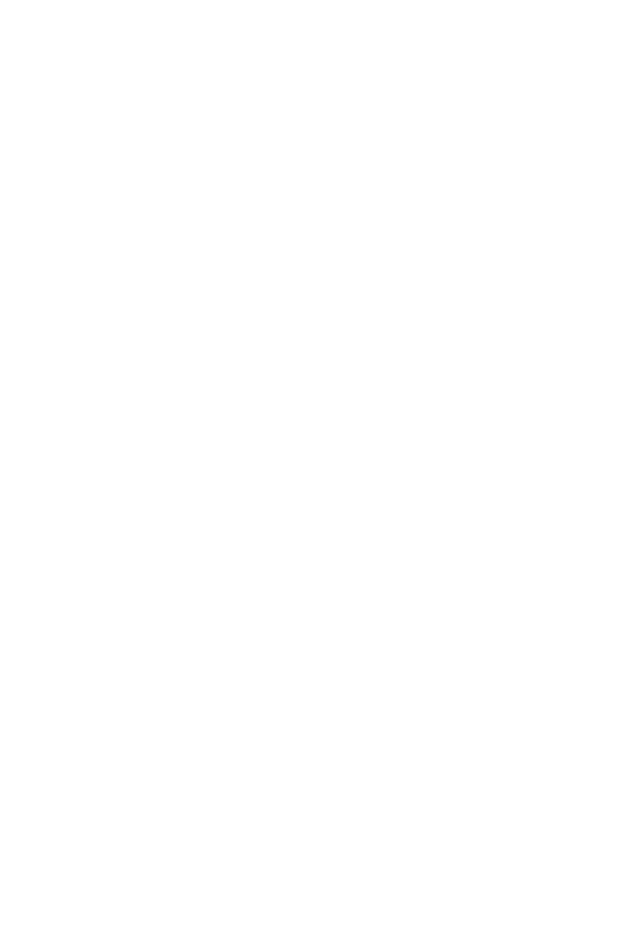
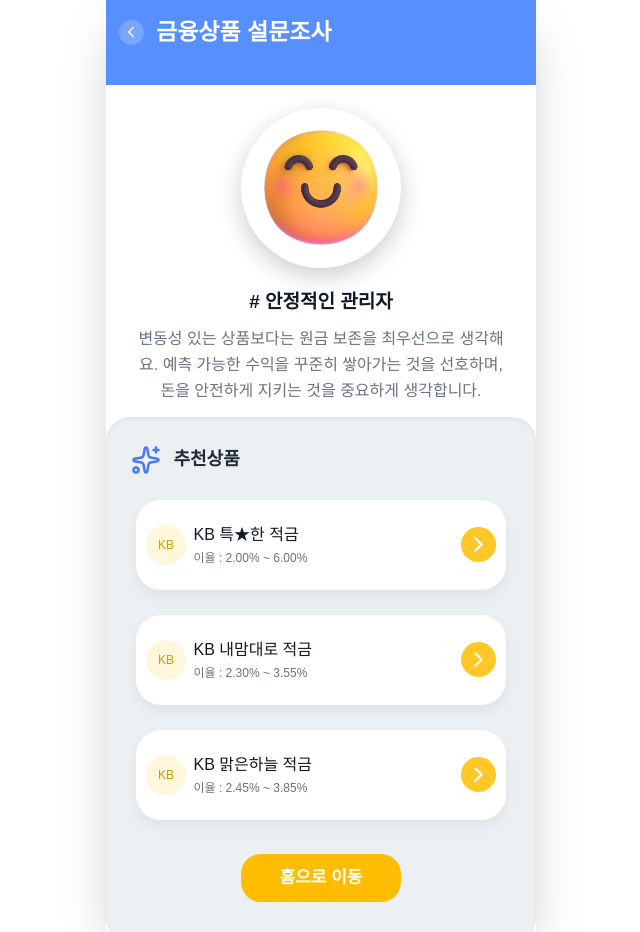
Before and after one commit to KB-hackathon-JGDL/frontend, a Vue app: page /survey/result in a window 1280 px wide. Shown: the whole page, without its empty margins (319-959 px from the left). Before the commit the page ends 800 px from the top, so only its background shows below. Built offline with nearby package versions, Linux system fonts and the light colour scheme; a web font is replaced by a local one.

Commit message:
fix:ffadw

```diff
--- a/src/stores/useSurvey.ts
+++ b/src/stores/useSurvey.ts
@@ -56,9 +56,24 @@
         priorityGoal: avg([sc[3], sc[7], sc[9]]),
       };
     },
+
+    // ✅ 어떤 경우에도 최소 3개 기본 추천 반환
     recommendedProducts(state): Product[] {
-      if (!state.persona) return [];
-      return state.recommendations[state.persona.name] ?? [];
+      const personaRecs = state.persona
+        ? state.recommendations[state.persona.name] ?? []
+        : [];
+
+      const anyRecs = state.recommendations['any'] ?? [];
+
+      // 무조건 fallback 3개
+      const fallback: Product[] = [
+        { title: 'KB 특★한 적금',   rate: { min: 2.0,  max: 6.0 } },
+        { title: 'KB 내맘대로 적금', rate: { min: 2.3,  max: 3.55 } },
+        { title: 'KB 맑은하늘 적금', rate: { min: 2.45, max: 3.85 } },
+      ];
+
+      const combined = [...personaRecs, ...anyRecs];
+      return combined.length > 0 ? combined : fallback;
     },
   },
 
--- a/src/views/survey/SurveyResultView.vue
+++ b/src/views/survey/SurveyResultView.vue
@@ -15,23 +15,15 @@
 
 const store = useSurveyStore()
 const router = useRouter()
+const recProducts = computed(() => store.recommendedProducts)
 
 onMounted(() => {
-  // (선택) 저장해 둔 스토어 불러오기
-  store.loadFromStorage?.()
-
   if (!store.persona) store.derivePersona()
-
-  // ✅ 결과와 무관하게 3개 고정으로 세팅
-  store.setRecommendations('any', [
-    { title: 'KB 특★한 적금',   rate: { min: 2.0,  max: 6.0 } },
-    { title: 'KB 내맘대로 적금', rate: { min: 2.3,  max: 3.55 } },
-    { title: 'KB 맑은하늘 적금', rate: { min: 2.45, max: 3.85 } },
-  ])
 })
 
 const personaImg = computed(() => {
   const name = store.persona?.name ?? ''
+
   if (name.includes('자유') || name.includes('탐험')) return imgFree
   if (name.includes('실용')) return imgPractical
   if (name.includes('현실') || name.includes('계획')) return imgRealistic
@@ -40,29 +32,81 @@
   if (name.includes('안정') || name.includes('관리자')) return imgStable
   if (name.includes('비전') || name.includes('자수성가')) return imgVision
   if (name.includes('욜로') || name.includes('현재')) return imgYolo
+
   return imgStable
 })
 
-// ✅ 반드시 정의 (이게 없으면 "recProducts not defined" 경고 뜸)
-const recProducts = computed(() => store.recommendedProducts)
+const goHome = () => {
+  if (!store.persona) store.derivePersona()
+  if (store.persona && store.recommendedProducts.length === 0) {
+    store.setRecommendations(store.persona.name, [
+      { title: 'KB 특★한 적금',   rate: { min: 2.0,  max: 6.0 } },
+      { title: 'KB 내맘대로 적금', rate: { min: 2.3,  max: 3.55 } },
+      { title: 'KB 맑은하늘 적금', rate: { min: 2.45, max: 3.85 } },
+    ])
+  }
 
-const goHome = () => {
-  store.saveToStorage?.()
+  store.saveToStorage()
+
   router.push('/home')
 }
 </script>
 
 <template>
-  <!-- 템플릿은 기존 코드 그대로, v-for="p in recProducts" 사용 -->
+  <div class="mx-auto w-[430px] h-[932px] bg-[#F4F6FE] shadow-2xl overflow-hidden">
+    <header class="h-[85px] bg-[#578FFD] text-white px-5 pt-6">
+      <div class="flex items-center gap-2">
+        <button
+          class="w-10 h-10 rounded-full bg-white/20 grid place-items-center"
+          @click="router.back()"
+        >
+          <ChevronLeft :size="18" />
+        </button>
+        <h1 class="text-[23px] font-semibold ml-3">금융상품 설문조사</h1>
+      </div>
+    </header>
+
+    <main class="p-5 bg-[#ffffff] relative h-[844px]">
+      <div
+        class="w-64 h-64 mx-auto mb-[20px] mt-[10px] rounded-full bg-white grid place-items-center
+               shadow-[0_8px_24px_rgba(0,0,0,0.2)]"
+      >
+        <img :src="personaImg" alt="" class="w-[130px] h-[130px] object-contain" />
+      </div>
+
+      <div class="mt-4 text-center">
+        <div class="text-[19px] font-extrabold text-gray-900"># {{ store.persona?.name }}</div>
+        <p class="mt-[10px] -mb-[15px] text-[16px] leading-relaxed text-gray-500 px-6">
+          {{ store.persona?.blurb }}
+        </p>
+      </div>
+
+      <section
+        class="-mb-[13px] bg-[#ECF0F3] rounded-[24px] p-4 pt-5 min-h-[525px] w-[430px]
+               flex flex-col justify-between shadow-inner absolute left-0 bottom-0"
+      >
+        <div>
+          <div
+            class="flex items-center mt-[15px] mb-[25px] ml-[15px] gap-5
+                   text-[18px] font-semibold text-gray-800 mb-3"
+          >
+            <Sparkles :size="30" class="text-[#4A79F6]" />
+            추천상품
+          </div>
+
           <div class="grid gap-10">
             <div
               v-for="p in recProducts"
               :key="p.title"
               class="w-[370px] h-[90px] rounded-[25px] mx-auto bg-white px-4 py-3
-             flex items-center justify-between shadow-[0_6px_14px_rgba(0,0,0,0.06)]"
+                     flex items-center justify-between
+                     shadow-[0_6px_14px_rgba(0,0,0,0.06)]"
             >
               <div class="flex items-center gap-3">
-        <div class="w-[40px] h-[40px] rounded-full bg-[#FFF7DB] grid place-items-center text-[12px] text-[#D19C00]">
+                <div
+                  class="w-[40px] h-[40px] rounded-full bg-[#FFF7DB]
+                         grid place-items-center text-[12px] text-[#D19C00]"
+                >
                   KB
                 </div>
                 <div>
@@ -77,9 +121,26 @@
                   </div>
                 </div>
               </div>
-      <button class="w-[35px] h-[35px] rounded-full bg-[#FFC727] grid place-items-center">
+
+              <button
+                class="w-[35px] h-[35px] rounded-full bg-[#FFC727] grid place-items-center"
+              >
                 <ChevronRight :size="25" class="text-white" />
               </button>
             </div>
           </div>
+        </div>
+
+        <div class="mt-5">
+          <button
+            class="block mx-auto mb-[30px] w-[160px] h-[48px]
+                   rounded-[20px] bg-[#FFBD01] text-white text-[17px] font-semibold"
+            @click="goHome"
+          >
+            홈으로 이동
+          </button>
+        </div>
+      </section>
+    </main>
+  </div>
 </template>
```
Lines whose indentation alone changed are shown as unchanged.
